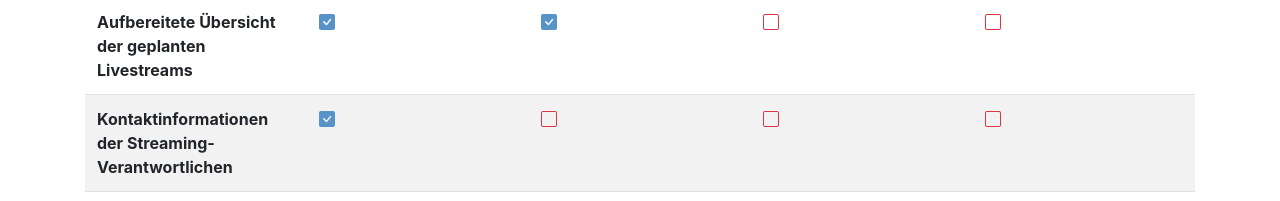
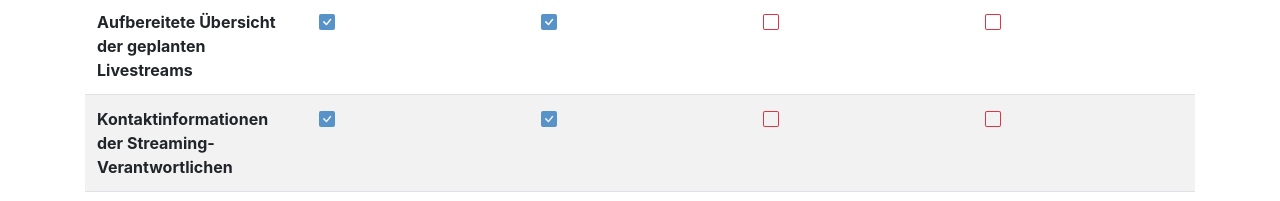
Before and after one commit to stritti/nak-sued.stream, a Vue app: page / in a window 1280 px wide. Shown: the part 2001-2202 px from the top of the page. Built offline with nearby package versions, Linux system fonts and the light colour scheme; no server answers; what vue-simple-markdown, vue-youtube-embed would draw is missing.

Commit message:
updated contact infos for meingd.de

```diff
--- a/src/components/FeatureList.vue
+++ b/src/components/FeatureList.vue
@@ -246,9 +246,9 @@
           </td>
           <td>
             <b-icon
-              icon="square"
-              variant="danger"
-              aria-label="Nein"
+              icon="check-square-fill"
+              variant="primary"
+              aria-label="Ja"
             />
           </td>
           <td>
```
